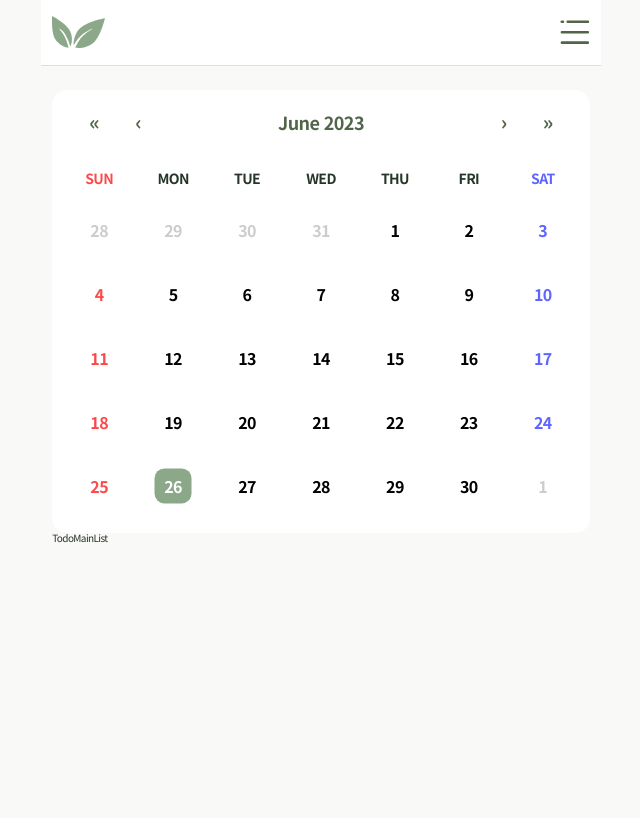
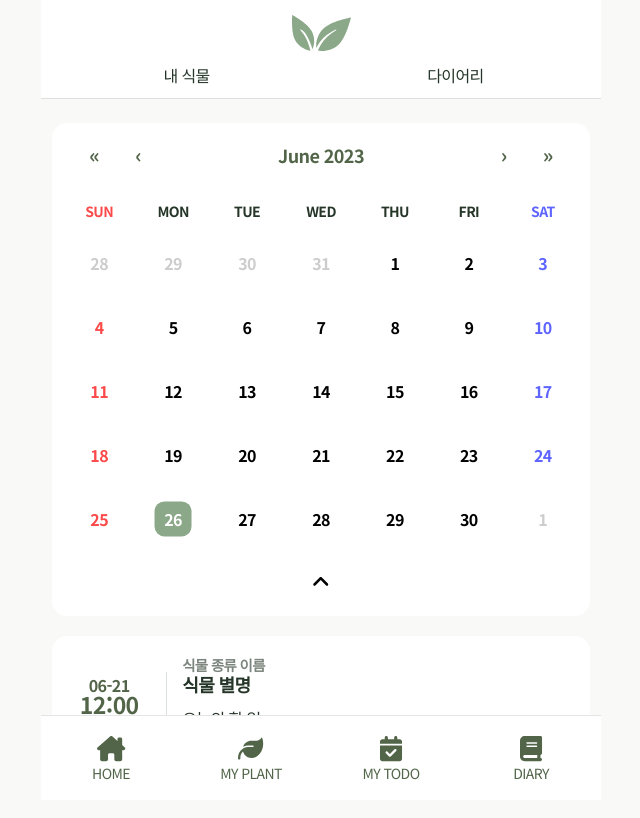
Before and after one commit to devdong9897/growgreen, a React (Create React App) app: page / in a window 1280 px wide. Shown: the top 818 px of the page, without its empty margins (319-959 px from the left). Built offline with nearby package versions, Linux system fonts and the light colour scheme.

Commit message:
feat: TodoMain 페이지, TodoMain헤더, 퀵메뉴 컴포넌트 퍼블리싱 작업 완료

```diff
--- a/src/Layout.js
+++ b/src/Layout.js
@@ -5,6 +5,8 @@ import { subColor } from "./style/GlobalStyle";
 import { Wrap, Contents, Inner } from "./style/Components";
 
 import Header from "./components/Header";
+import TodoMainHeader from "./components/TodoMainHeader";
+import QuickMenu from "./components/QuickMenu";
 
 const Layout = () => {
   const location = useLocation();
@@ -17,33 +19,38 @@ const Layout = () => {
   } else {
     pageBgc = { backgroundColor: subColor.colorGray };
   }
+  /* pathname에 따라 Contents padding값 동적으로 설정 */
+  const ContentsPadding =
+    location.pathname === "/diarydetail" ||
+    location.pathname === "/myplantdetail"
+      ? { padding: "0 0 2.5rem 0" }
+      : { padding: "2.5rem 0" };
+  /* pathname에 따라 Contents margin-top값 동적으로 설정 */
+  const ContentsMarginTop =
+    location.pathname === "/"
+      ? { marginTop: "9.8rem" }
+      : { marginTop: "6.5rem" };
+  /* pathname에 따라 Inner 가로 padding값 동적으로 설정 */
+  const InnerPadding =
+    location.pathname === "/diarydetail" ||
+    location.pathname === "/myplantdetail"
+      ? { padding: "0" }
+      : { padding: "0 2%" };
+
   return (
     <ThemeProvider theme={pageBgc}>
       <Wrap>
         {/* 헤더 */}
-        <Header />
+        {location.pathname === "/" ? <TodoMainHeader /> : <Header />}
         {/* 컨텐츠 시작 */}
-        <Contents
-          style={
-            location.pathname === "/diarydetail" ||
-            location.pathname === "/myplantdetail"
-              ? { padding: "0 0 2.5rem 0" }
-              : { padding: "2.5rem 0" }
-          }
-        >
+        <Contents style={{ ...ContentsPadding, ...ContentsMarginTop }}>
           {/* pathname에 따라 Inner의 가로 padding값 동적으로 설정 */}
-          <Inner
-            style={
-              location.pathname === "/diarydetail" ||
-              location.pathname === "/myplantdetail"
-                ? { padding: "0" }
-                : { padding: "0 2%" }
-            }
-          >
+          <Inner style={InnerPadding}>
             <Outlet />
           </Inner>
         </Contents>
         {/* 컨텐츠 끝 */}
+        {location.pathname === "/" ? <QuickMenu /> : null}
       </Wrap>
     </ThemeProvider>
   );
--- /dev/null
+++ b/src/components/QuickMenu.js
@@ -0,0 +1,51 @@
+import React from "react";
+import { Link } from "react-router-dom";
+import { FontAwesomeIcon } from "@fortawesome/react-fontawesome";
+import {
+  faHouseChimney,
+  faLeaf,
+  faCalendarCheck,
+  faBook,
+} from "@fortawesome/free-solid-svg-icons";
+import { QuickMenuWrap } from "../style/Components";
+
+const QuickMenu = () => {
+  return (
+    <QuickMenuWrap>
+      <li>
+        <Link to="/">
+          <i>
+            <FontAwesomeIcon icon={faHouseChimney} />
+          </i>
+          home
+        </Link>
+      </li>
+      <li>
+        <Link to="/myplantlist">
+          <i>
+            <FontAwesomeIcon icon={faLeaf} />
+          </i>
+          my plant
+        </Link>
+      </li>
+      <li>
+        <Link to="/todolist">
+          <i>
+            <FontAwesomeIcon icon={faCalendarCheck} />
+          </i>
+          my todo
+        </Link>
+      </li>
+      <li>
+        <Link to="/diarylist">
+          <i>
+            <FontAwesomeIcon icon={faBook} />
+          </i>
+          diary
+        </Link>
+      </li>
+    </QuickMenuWrap>
+  );
+};
+
+export default QuickMenu;
--- a/src/components/TodoCalendar.js
+++ b/src/components/TodoCalendar.js
@@ -1,7 +1,10 @@
 import React from "react";
 import moment from "moment/moment";
 import Calendar from "react-calendar";
+import { FontAwesomeIcon } from "@fortawesome/react-fontawesome";
+import { faAngleUp } from "@fortawesome/free-solid-svg-icons";
 import "../style/todocalendar.css";
+import { TodoCalendarWrap, CalendarActiveBtn } from "../style/TodoCalendar";
 
 const TodoCalendar = () => {
   const WeekName = ["sun", "mon", "tue", "wed", "thu", "fri", "sat"];
@@ -19,14 +22,19 @@ const TodoCalendar = () => {
     return null;
   };
   return (
-    <div>
+    <TodoCalendarWrap>
       <Calendar
         calendarType="US"
         formatShortWeekday={formatShortWeekday}
         tileClassName={tileClassName}
         formatDay={(locale, date) => moment(date).format("D")}
-      ></Calendar>
-    </div>
+      />
+      <CalendarActiveBtn>
+        <i>
+          <FontAwesomeIcon icon={faAngleUp} />
+        </i>
+      </CalendarActiveBtn>
+    </TodoCalendarWrap>
   );
 };
 
--- /dev/null
+++ b/src/components/TodoMainHeader.js
@@ -0,0 +1,29 @@
+import React from "react";
+import { Link } from "react-router-dom";
+import { Inner, HeaderWrap, TodoMainHeaderInner } from "../style/Components";
+
+const TodoMainHeader = () => {
+  return (
+    <HeaderWrap>
+      <Inner>
+        <TodoMainHeaderInner>
+          <h1>
+            <Link to="/">
+              <img src="/images/logo.svg" alt="로고" />
+            </Link>
+          </h1>
+          <nav>
+            <div>
+              <Link to="/myplantlist">내 식물</Link>
+            </div>
+            <div>
+              <Link to="/diarylist">다이어리</Link>
+            </div>
+          </nav>
+        </TodoMainHeaderInner>
+      </Inner>
+    </HeaderWrap>
+  );
+};
+
+export default TodoMainHeader;
--- a/src/components/TodoMainList.js
+++ b/src/components/TodoMainList.js
@@ -1,7 +1,34 @@
 import React from "react";
+import {
+  TodoMainUl,
+  ListItem,
+  ItemLeft,
+  ItemRight,
+  ItemTime,
+  ItemName,
+  ItemText,
+} from "../style/ListLayout";
 
 const TodoMainList = () => {
-  return <div>TodoMainList</div>;
+  return (
+    <TodoMainUl>
+      <ListItem>
+        <ItemLeft>
+          <ItemTime>
+            <span>06-21</span>
+            12:00
+          </ItemTime>
+        </ItemLeft>
+        <ItemRight>
+          <ItemName>
+            <span>식물 종류 이름</span>
+            식물 별명
+          </ItemName>
+          <ItemText>오늘의 할 일</ItemText>
+        </ItemRight>
+      </ListItem>
+    </TodoMainUl>
+  );
 };
 
 export default TodoMainList;
--- a/src/style/Components.js
+++ b/src/style/Components.js
@@ -4,7 +4,6 @@ import { mainColor, subColor, borderColor, height } from "./GlobalStyle";
 // 여백 설정
 export const Inner = styled.div`
   padding: 0 2%;
-  /* padding: ${({ theme }) => theme.padding}; */
 `;
 // 헤더
 export const HeaderWrap = styled.header`
@@ -44,6 +43,26 @@ export const HeaderInnerWrap = styled.div`
     }
   }
 `;
+// TodoMainHeader
+export const TodoMainHeaderInner = styled.div`
+  padding-top: 15px;
+  h1 {
+    text-align: center;
+  }
+  nav {
+    display: flex;
+    div {
+      width: 50%;
+      text-align: center;
+      a {
+        display: block;
+        width: 100%;
+        font-size: 1.6rem;
+        padding: 15px 0;
+      }
+    }
+  }
+`;
 // 컨텐츠
 export const Wrap = styled.div`
   position: relative;
@@ -54,10 +73,47 @@ export const Wrap = styled.div`
   /* 배경 색 동적으로 변경 */
   background: ${({ theme }) => theme.backgroundColor};
 `;
-export const Contents = styled.div`
-  /* background: ${subColor.colorGray}; */
-  margin-top: ${height.headerHeight};
-  padding: 2.5rem 0;
+export const Contents = styled.div``;
+// 퀵메뉴
+export const QuickMenuWrap = styled.ul`
+  display: flex;
+  justify-content: center;
+  align-items: center;
+  position: fixed;
+  left: 50%;
+  bottom: 0;
+  z-index: 9999;
+  transform: translateX(-50%);
+  background: ${subColor.colorWhite};
+  width: 100%;
+  max-width: 560px;
+  &::after {
+    content: "";
+    position: absolute;
+    left: 0;
+    top: 0;
+    width: 100%;
+    height: 0.05rem;
+    background: ${borderColor.borderGray};
+  }
+  li {
+    width: 100%;
+    text-align: center;
+    a {
+      display: block;
+      width: 100%;
+      font-size: 1.4rem;
+      text-transform: uppercase;
+      padding: 20px 10px;
+      box-sizing: border-box;
+      color: ${mainColor.colorGreenBold};
+      i {
+        display: block;
+        font-size: 1.8em;
+        margin-bottom: 5px;
+      }
+    }
+  }
 `;
 // 버튼
 export const PageBtnWrap = styled.ul`
--- a/src/style/ListLayout.js
+++ b/src/style/ListLayout.js
@@ -33,6 +33,10 @@ export const WriteBtn = styled.div`
       height: 22px;
     }
   }
+`;
+// TodoMainList 스타일
+export const TodoMainUl = styled.ul`
+  margin-top: 20px;
 `;
 
 // TodoList 스타일
--- /dev/null
+++ b/src/style/TodoCalendar.js
@@ -0,0 +1,16 @@
+import styled from "@emotion/styled";
+import { subColor } from "./GlobalStyle";
+
+export const TodoCalendarWrap = styled.div`
+  background: ${subColor.colorWhite};
+  border-radius: 15px;
+  overflow: hidden;
+  isolation: isolate;
+  padding: 10px 10px 15px;
+`;
+export const CalendarActiveBtn = styled.button`
+  width: 100%;
+  height: 40px;
+  font-size: 2rem;
+  margin-top: 10px;
+`;
--- a/src/style/todocalendar.css
+++ b/src/style/todocalendar.css
@@ -1,12 +1,7 @@
 .react-calendar {
   width: 100%;
   max-width: 100%;
-  background: #fff;
-  border-radius: 15px;
   line-height: 1.125em;
-  overflow: hidden;
-  isolation: isolate;
-  padding: 10px 10px 15px;
 }
 
 .react-calendar--doubleView {
```
